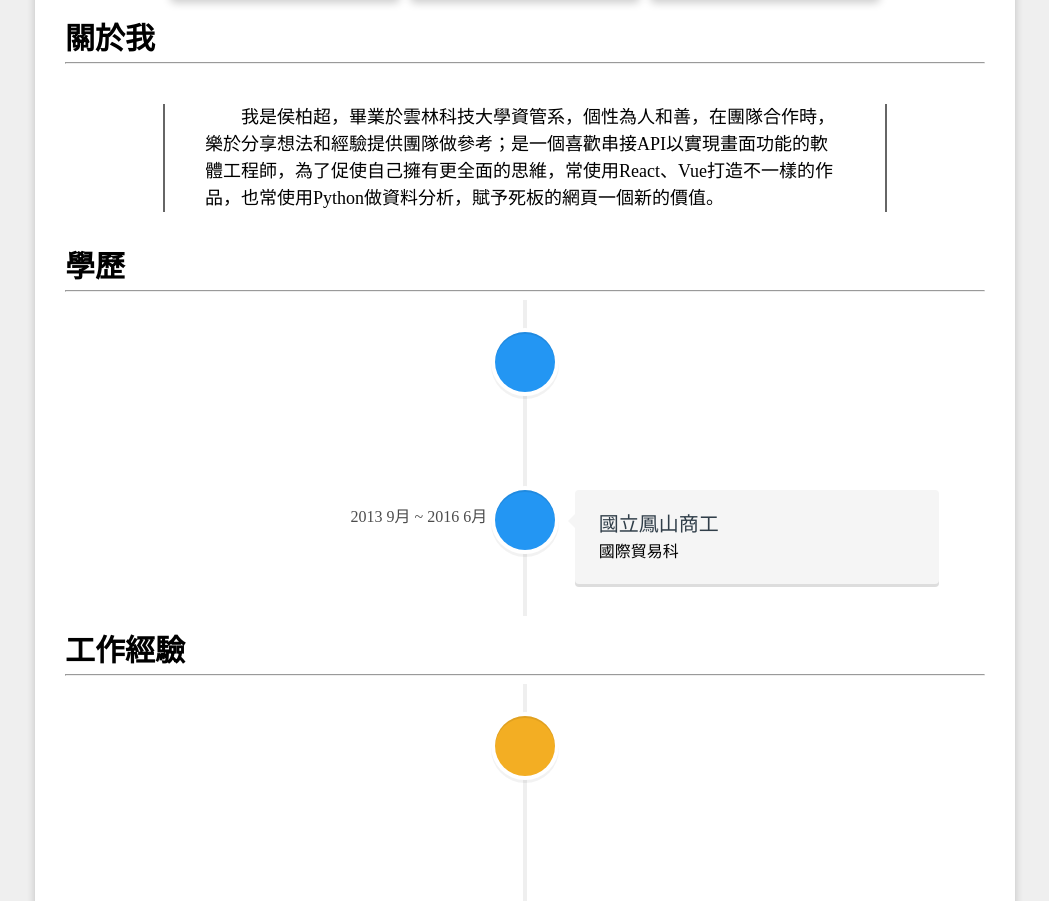
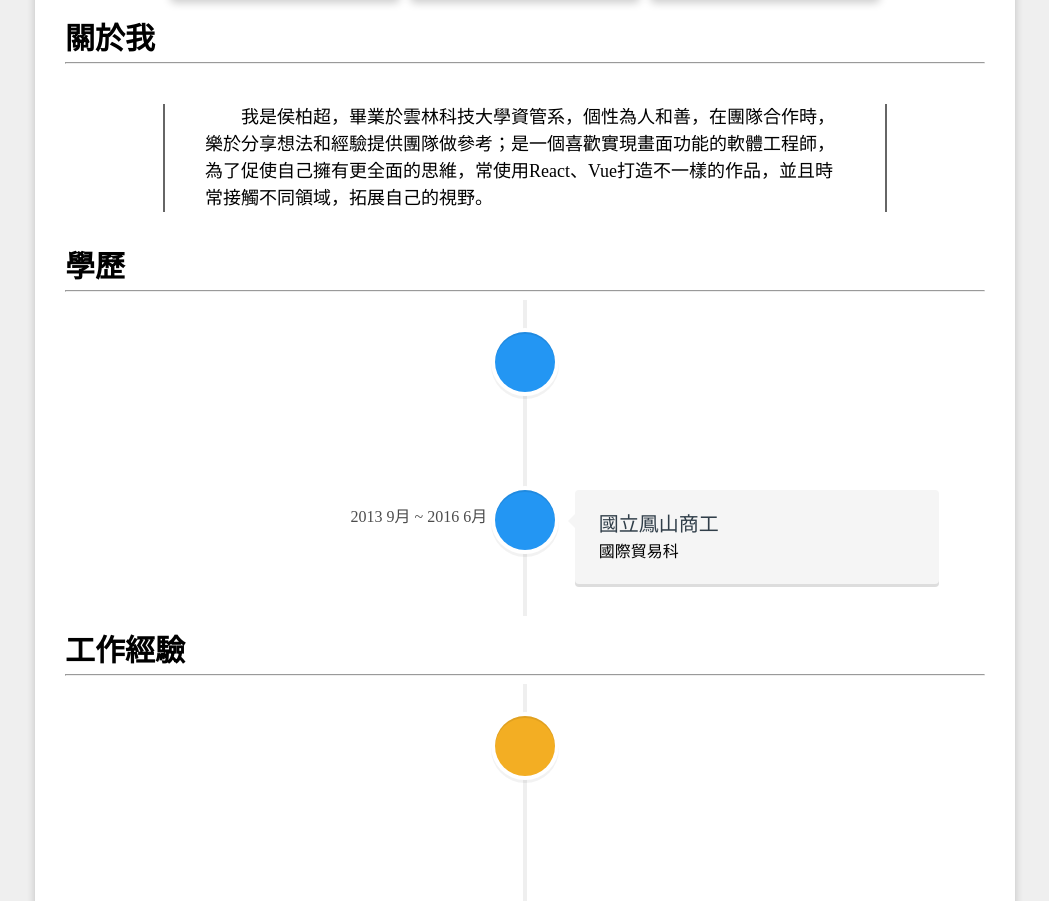
Before and after one commit to pock999/profile, a React app: page / in a window 1280 px wide. Shown: the part 812-1713 px from the top of the page, without its empty margins (125-1174 px from the left). Built offline with nearby package versions, Linux system fonts and the light colour scheme.

Commit message:
🐞 fix: data

```diff
--- a/data.js
+++ b/data.js
@@ -15,7 +15,7 @@ export default {
       account: '@rickh999',
     },
   },
-  about: `我是侯柏超，畢業於雲林科技大學資管系，個性為人和善，在團隊合作時，樂於分享想法和經驗提供團隊做參考；是一個喜歡串接API以實現畫面功能的軟體工程師，為了促使自己擁有更全面的思維，常使用React、Vue打造不一樣的作品，也常使用Python做資料分析，賦予死板的網頁一個新的價值。`,
+  about: `我是侯柏超，畢業於雲林科技大學資管系，個性為人和善，在團隊合作時，樂於分享想法和經驗提供團隊做參考；是一個喜歡實現畫面功能的軟體工程師，為了促使自己擁有更全面的思維，常使用React、Vue打造不一樣的作品，並且時常接觸不同領域，拓展自己的視野。`,
   skills: [
     {
       icon: 'js',
```
